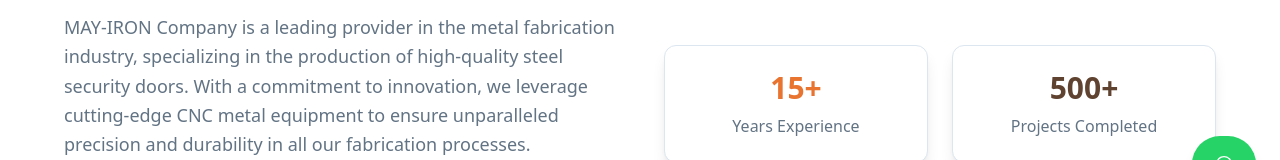
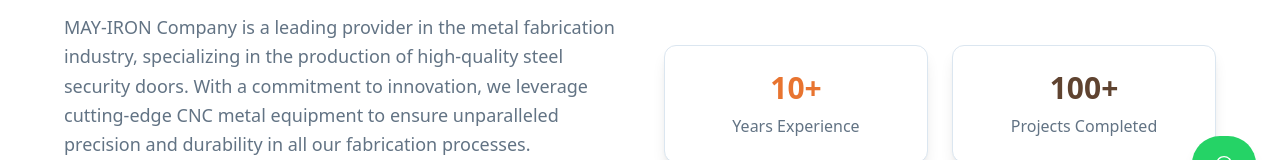
Before and after one commit to ahmadtechsdev/mayiron-builds-future, a React (Vite) app: page /about in a window 1280 px wide. Shown: the part 584-744 px from the top of the page. Built offline with nearby package versions, Linux system fonts and the light colour scheme; the HTML template or start-up script is replaced by a standard one.

Commit message:
Update project statistics

```diff
--- a/src/pages/About.tsx
+++ b/src/pages/About.tsx
@@ -72,11 +72,11 @@ const About = () => {
 
             <div className="grid grid-cols-2 gap-6 animate-slide-in-right">
               <div className="text-center p-6 bg-card rounded-lg border border-border shadow-lg">
-                <div className="text-3xl font-bold text-primary mb-2">15+</div>
+                <div className="text-3xl font-bold text-primary mb-2">10+</div>
                 <div className="text-muted-foreground">Years Experience</div>
               </div>
               <div className="text-center p-6 bg-card rounded-lg border border-border shadow-lg">
-                <div className="text-3xl font-bold text-secondary mb-2">500+</div>
+                <div className="text-3xl font-bold text-secondary mb-2">100+</div>
                 <div className="text-muted-foreground">Projects Completed</div>
               </div>
               <div className="text-center p-6 bg-card rounded-lg border border-border shadow-lg">
--- a/src/pages/Contact.tsx
+++ b/src/pages/Contact.tsx
@@ -316,7 +316,7 @@ ${formData.message}
                   <div className="flex items-start space-x-3">
                     <CheckCircle className="h-5 w-5 text-primary mt-0.5 flex-shrink-0" />
                     <div>
-                      <div className="font-semibold text-foreground">15+ Years Experience</div>
+                      <div className="font-semibold text-foreground">10+ Years Experience</div>
                       <div className="text-sm text-muted-foreground">Proven expertise in metal fabrication</div>
                     </div>
                   </div>
--- a/src/pages/Work.tsx
+++ b/src/pages/Work.tsx
@@ -98,7 +98,7 @@ const Work = () => {
         <div className="page-container">
           <div className="grid grid-cols-2 md:grid-cols-4 gap-8 text-center">
             <div className="animate-fade-in-up">
-              <div className="text-3xl md:text-4xl font-bold mb-2">500+</div>
+              <div className="text-3xl md:text-4xl font-bold mb-2">100+</div>
               <div className="text-primary-foreground/80">Projects Completed</div>
             </div>
             <div className="animate-fade-in-up animate-delay-100">
@@ -106,7 +106,7 @@ const Work = () => {
               <div className="text-primary-foreground/80">Happy Clients</div>
             </div>
             <div className="animate-fade-in-up animate-delay-200">
-              <div className="text-3xl md:text-4xl font-bold mb-2">15+</div>
+              <div className="text-3xl md:text-4xl font-bold mb-2">10+</div>
               <div className="text-primary-foreground/80">Years Experience</div>
             </div>
             <div className="animate-fade-in-up animate-delay-300">
```
